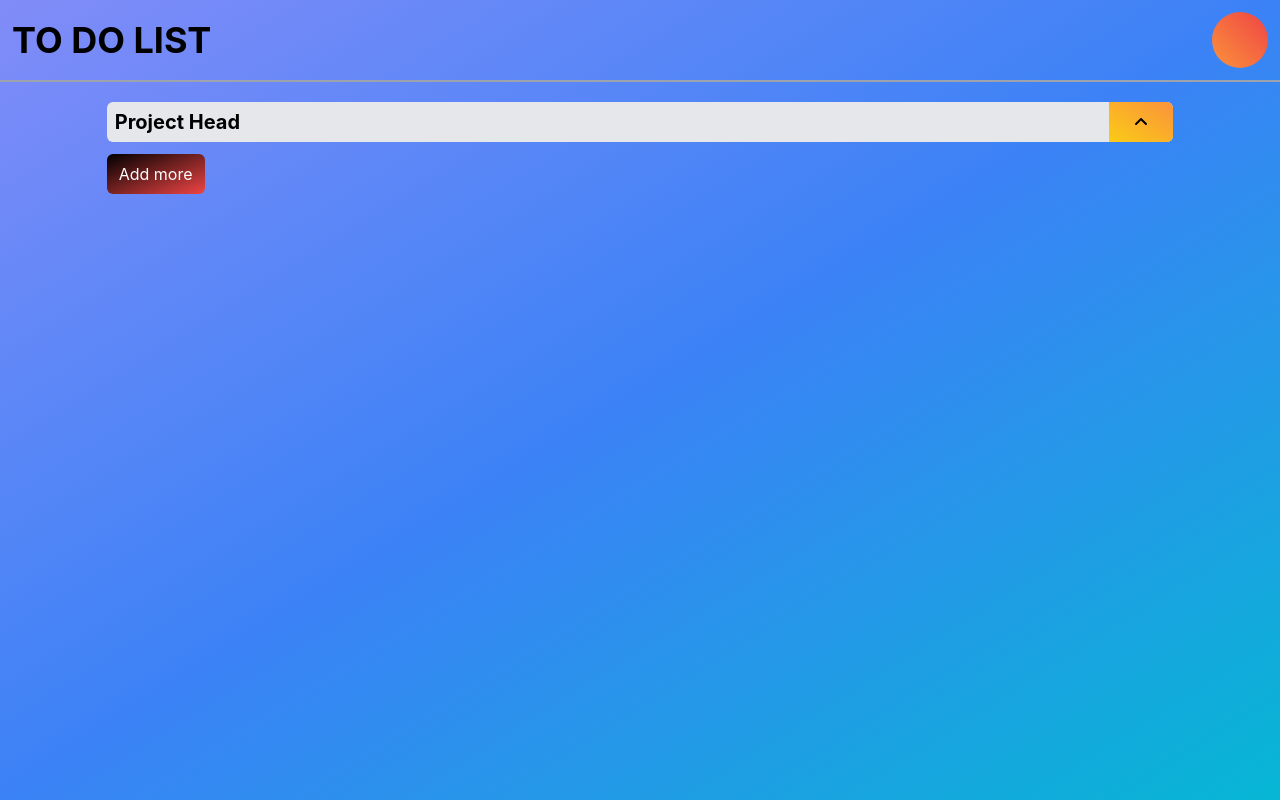
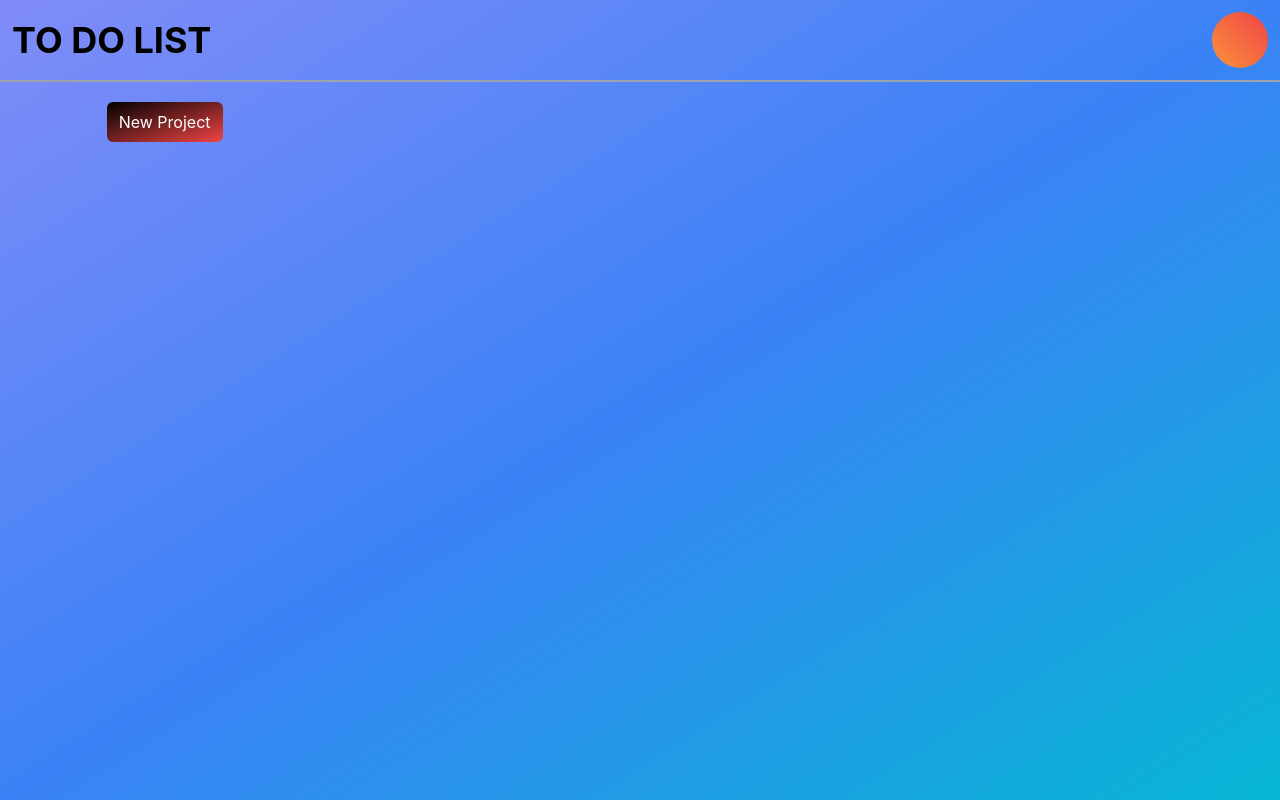
Before and after one commit to sanalsajeevan123/ToDoList, a Next.js app: page / in a window 1280 px wide. Built offline with nearby package versions, Linux system fonts and the light colour scheme.

Commit message:
15-6-state update

```diff
--- a/components/projects.tsx
+++ b/components/project.tsx
@@ -1,11 +1,15 @@
 import { FontAwesomeIcon } from "@fortawesome/react-fontawesome"
-import { useState } from "react"
+import { useEffect, useState } from "react"
 import Activities from "./activities"
 
 import { faAngleUp } from "@fortawesome/free-solid-svg-icons";
 
-const Projects = () => {
-    const [toggleActivities,settoggleActivities] = useState(false)
+type MyProps = {
+    setProjectView:Function
+}
+
+const Project = (props:MyProps) => {
+    const [toggleActivities,settoggleActivities] = useState(true)
     const [toggleActivitiesTransition,settoggleActivitiesTransition] = useState(false)
     const handleToggle=()=>{
         settoggleActivities(!toggleActivities)
@@ -13,13 +17,16 @@ const Projects = () => {
             settoggleActivitiesTransition(!toggleActivitiesTransition)
         },100)
     }
+    useEffect(()=>{
+        settoggleActivitiesTransition(true);
+    },[])
+
     return(
         <div className="w-full space-y-3">
             <div className="w-full bg-gray-200 flex items-center justify-between rounded-md">
                 <h1 className="text-xl font-bold px-2">Project Head</h1>
                 <button onClick={()=>handleToggle()} className="bg-gradient-to-tr from-yellow-400 to-orange-400 py-2 w-16 rounded-r-md">
                     <FontAwesomeIcon icon={faAngleUp} className={`${toggleActivities && `rotate-180` } transition duration-500`}/>
-                    {/* <h1 className="text-2xl font-bold">{`${toggleActivities == false ? `+` : `-` }`}</h1> */}
                 </button>
             </div>
             <div className={`w-full space-y-1 ${toggleActivities == false ? `hidden` : `block` }`}>
@@ -34,10 +41,15 @@ const Projects = () => {
                     )
                 })}
             </div>
-            <button className="flex items-center justify-center px-3 py-2 rounded-md bg-gradient-to-tl from-red-500 to-black text-white hover:bg-gradient-to-br hover:from-black hover:to-black">
-                <h1>Add more</h1>
-            </button>
+            <div className="flex items-center justify-between space-x-3">
+                <button className="flex items-center justify-center px-3 py-2 rounded-md bg-gradient-to-tl from-red-500 to-black text-white hover:bg-gradient-to-br hover:from-black hover:to-black">
+                    <h1>Add more</h1>
+                </button>
+                <button onClick={()=>props.setProjectView && props.setProjectView("")} className="flex items-center justify-center px-3 py-2 rounded-md bg-gradient-to-tl from-red-500 to-black text-white hover:bg-gradient-to-br hover:from-black hover:to-black">
+                    <h1>Back To Projects</h1>
+                </button>
+            </div>
         </div>
     )
 }
-export default Projects
+export default Project
--- a/pages/index.tsx
+++ b/pages/index.tsx
@@ -1,20 +1,57 @@
 import type { NextPage } from 'next'
-import Projects from '../components/projects'
 import Head from '../components/head'
+import { useState } from 'react'
+import { FontAwesomeIcon } from "@fortawesome/react-fontawesome"
+import { faAngleUp } from '@fortawesome/free-solid-svg-icons'
+import Project from '../components/project'
 
 const Home: NextPage = () => {
+  const [toDoListData,setToDoListData] = useState([])
+  const [projectView,setProjectView] = useState("")
+
+  const addNewProject=()=>{
+    let tempToDoListData:any = [ ...toDoListData]
+    tempToDoListData.push({projectName:"", tasks:[], finishState:false})
+    setToDoListData(tempToDoListData)
+  }
+
+  const handleProjectName=(id:any,name:string)=>{
+    let tempToDoListData:any = [...toDoListData]
+    tempToDoListData[id].projectName = name
+    setToDoListData(tempToDoListData)
+  }
+
+
   return (
     <div className='w-full space-y-5 bg-gradient-to-tl from-cyan-500 via-blue-500 to-indigo-400 min-h-screen'>
       <Head/>
+      {projectView === "" ?
       <div className='w-full flex items-center justify-center'>
         <div className='w-10/12 space-y-2'>
-          {[...Array(1)].map((item:any,key:any)=>{
+          {toDoListData.map((item:any,key:any)=>{
+            console.log(item)
+            console.log(projectView)
             return(
-              <Projects key={key}/>
+              <div className="w-full bg-gray-200 flex items-center justify-between rounded-md" key={key}>
+                <input type="text" value={item.projectName ?? ""} onChange={(e)=>handleProjectName(key,e.target.value)} className="text-xl font-semibold px-2 w-full bg-transparent focus:outline-none"/>
+                <button onClick={()=>item.projectName !== "" ? setProjectView(key) : alert("Project name can't be empty")} className="bg-gradient-to-tr from-yellow-400 to-orange-400 py-2 w-16 rounded-r-md">
+                    <FontAwesomeIcon icon={faAngleUp} className={`rotate-90`}/>
+                </button>
+            </div>
             )
           })}
+          <button onClick={()=>addNewProject()} className="flex items-center justify-center px-3 py-2 rounded-md bg-gradient-to-tl from-red-500 to-black text-white hover:bg-gradient-to-br hover:from-black hover:to-black">
+            <h1>New Project</h1>
+          </button>
         </div>
-      </div>
+      </div>:
+      <div className='w-full flex items-center justify-center'>
+        <div className='w-10/12 space-y-2'>
+          <Project
+            setProjectView={setProjectView}
+          />
+        </div>
+      </div>}
     </div>
   )
 }
```
